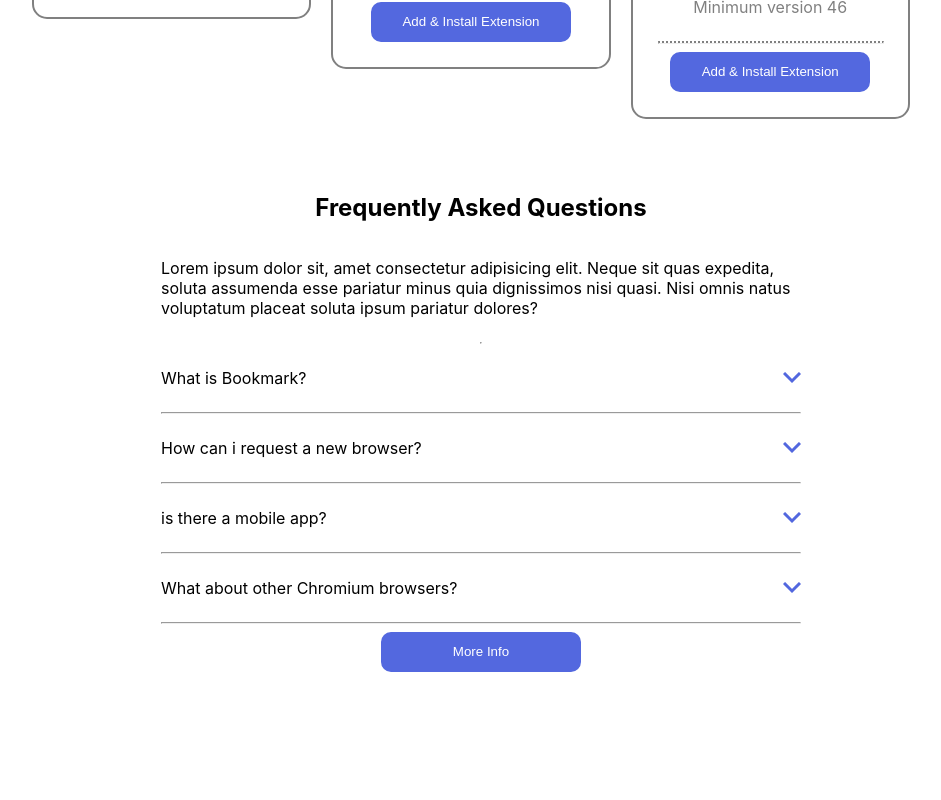
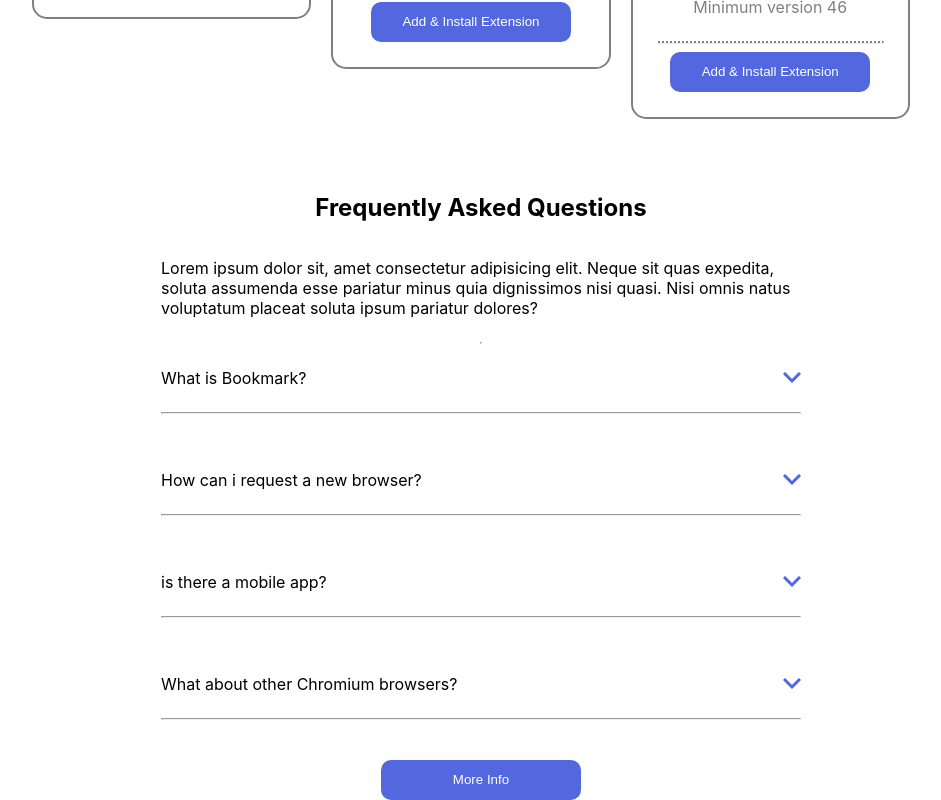
Before and after one commit to steven-mpawulo/bookmark-landing-page, a React (Create React App) app: page / in a window 1280 px wide. Shown: the part 1843-2643 px from the top of the page, without its empty margins (159-1100 px from the left). Before the commit the page ends 2515 px from the top, so only its background shows below. Built offline with nearby package versions, Linux system fonts and the light colour scheme.

Commit message:
adds bottom margin to the questions wrapper

```diff
--- a/src/components/common/question/question.css
+++ b/src/components/common/question/question.css
@@ -1,5 +1,6 @@
 .wrapper {
     width: 100%;
+    margin-bottom: 5%;
 }
 .question-container {
     width: 100%;
```
